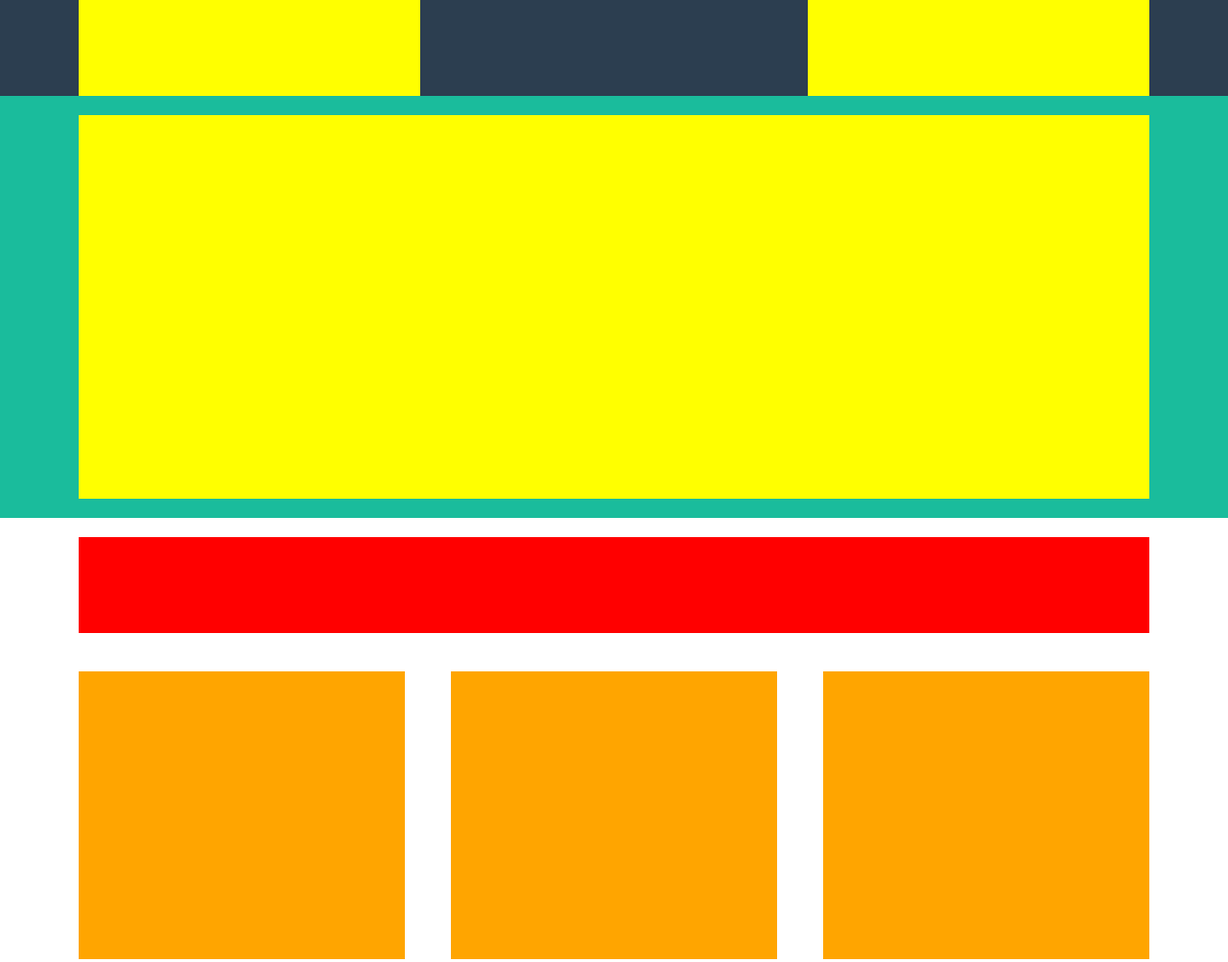
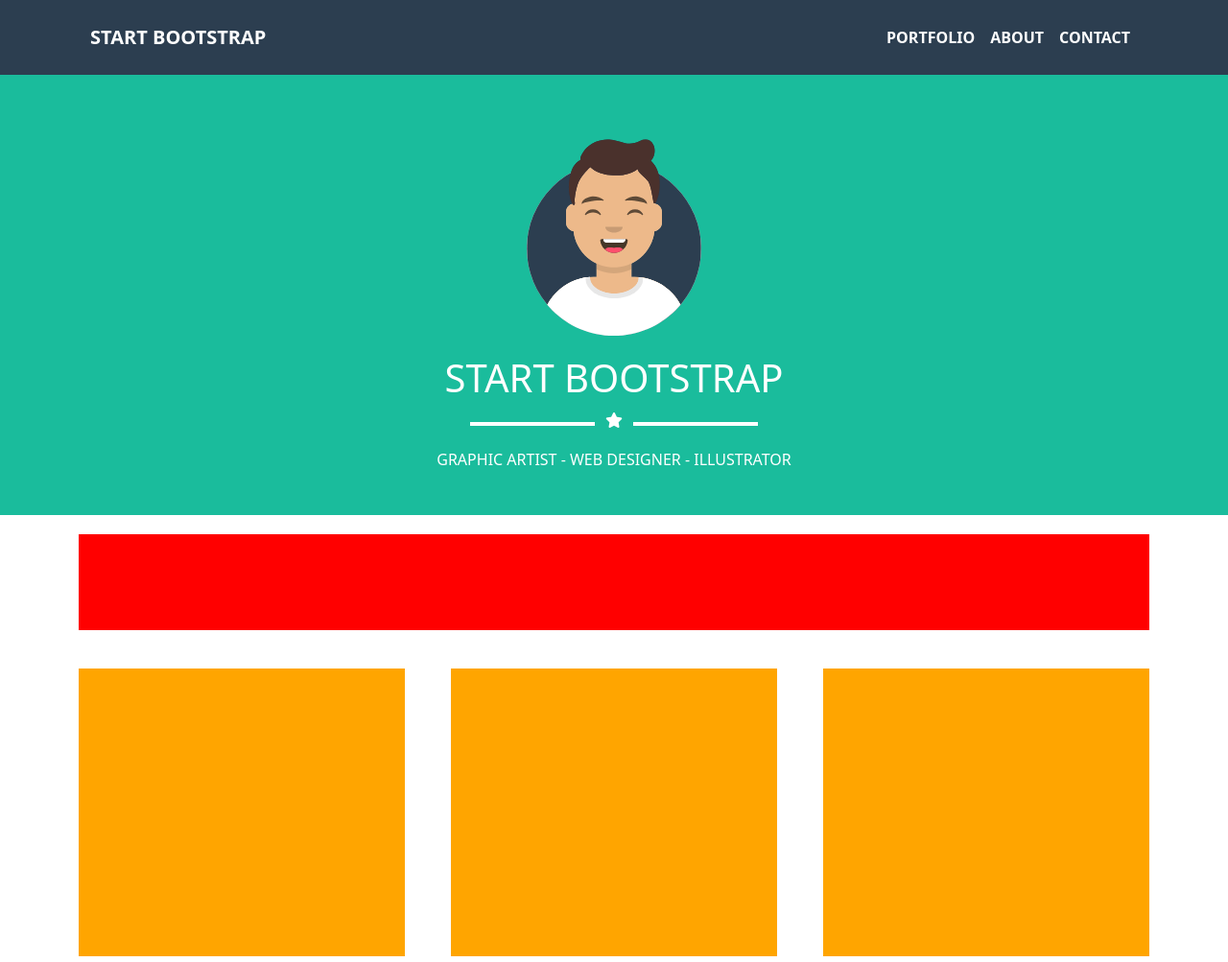
Before and after one commit to aymanmigal/html-css-bootstrap-freelancer, a plain HTML site: page index.html in a window 1280 px wide. Shown: the top 1003 px of the page at 96% size. Drawn offline with nearby package versions, Linux system fonts and the light colour scheme.

Commit message:
header+jumbotron content

```diff
--- a/css/style.css
+++ b/css/style.css
@@ -4,10 +4,12 @@
     box-sizing: border-box;
 }
 
+/*LAYOUT*/
+
 header {
     background-color: #2c3e50;
     width: 100%;
-    height: 100px;
+
 }
 
 .content {
@@ -20,8 +22,13 @@ header {
 }
 
 .content-jmb {
-    background-color: yellow;
-    height: 400px;
+   display: flex;
+   justify-content: center;
+   flex-direction: column;
+   align-items: center;
+   color: white;
+   padding: 20px 0;
+
 
 }
 
@@ -56,7 +63,53 @@ header {
     background-color: #2c3e50;
 
 }
-.paddingx20 {
-    padding: 20px 0;
+
+/*FINE LAYOUT*/
+
+
+
+/*HEADER*/
+.navbar a {
+    font-weight: 600;
+    color: WHITE;
+    padding: 16px 0;
+}
+
+.navbar a:hover {
+    color: rgb(151, 151, 151);
+}
+.navbar-toggler-icon {
+    filter: invert(1);
+    font-size: 22px;
+
 
 }
+.navbar-brand {
+    font-size: 1000;
+}
+/*FINE HEADER*/
+
+.img-jumbotron {
+    width: 200px;
+    text-align: center;
+    margin: 20px 0;
+}
+
+
+
+.line-star:before, .line-star:after  {
+    content: '';
+    display: inline-block;
+    width: 130px;
+    height: 4px;
+    background-color: white;
+
+
+}
+.fa-star {
+    margin: 0 7px;
+}
+.line-skills{
+    font-size: 16px;
+    margin-top: 20px;
+}
--- a/index.html
+++ b/index.html
@@ -8,19 +8,35 @@
     <link href="https://cdn.jsdelivr.net/npm/bootstrap@5.0.2/dist/css/bootstrap.min.css" rel="stylesheet" integrity="sha384-EVSTQN3/azprG1Anm3QDgpJLIm9Nao0Yz1ztcQTwFspd3yD65VohhpuuCOmLASjC" crossorigin="anonymous">
     <link rel="stylesheet" href="https://cdnjs.cloudflare.com/ajax/libs/font-awesome/6.4.0/css/all.min.css" integrity="sha512-iecdLmaskl7CVkqkXNQ/ZH/XLlvWZOJyj7Yy7tcenmpD1ypASozpmT/E0iPtmFIB46ZmdtAc9eNBvH0H/ZpiBw==" crossorigin="anonymous" referrerpolicy="no-referrer" />
     <link rel="stylesheet" href="./css/style.css">
+    <script src="https://cdn.jsdelivr.net/npm/bootstrap@5.3.0-alpha3/dist/js/bootstrap.bundle.min.js" integrity="sha384-ENjdO4Dr2bkBIFxQpeoTz1HIcje39Wm4jDKdf19U8gI4ddQ3GYNS7NTKfAdVQSZe" crossorigin="anonymous"></script>
 </head>
 
 <body>
    <header>
         <div class="container">
-            <div class="row justify-content-between">
-                <div class="col-4">
-                    <div class="content"></div>
+            <nav class="navbar navbar-expand-lg ">
+                <div class="container-fluid">
+                    <a class="navbar-brand" href="#">START BOOTSTRAP</a>
+                    <button class="navbar-toggler" type="button" data-bs-toggle="collapse" data-bs-target="#navbarSupportedContent" aria-controls="navbarSupportedContent" aria-expanded="false" aria-label="Toggle navigation">
+                        <span class="navbar-toggler-icon"><i class="fa-solid fa-bars"></i></span>
+                    </button>
+                    <div class="collapse navbar-collapse justify-content-end"   id="navbarSupportedContent">
+                        <ul class="navbar-nav mb-2 mb-lg-0">
+                        <li class="nav-item">
+                            <a class="nav-link" aria-current="page" href="#">PORTFOLIO</a>
+                        </li>
+                        <li class="nav-item">
+                            <a class="nav-link" href="#">ABOUT</a>
+                        </li>
+
+                        <li class="nav-item">
+                            <a class="nav-link" href="#">CONTACT</a>
+                        </li>
+                        </ul>
+
+                    </div>
                 </div>
-                <div class="col-4">
-                    <div class="content"></div>
-                </div>
-            </div>
+            </nav>
         </div>
    </header>
 
@@ -28,8 +44,18 @@
     <section id="jumbotron">
         <div class="container">
             <div class="row">
-                <div class="col-12">
-                    <div class="content-jmb"></div>
+                <div class="col-12 col-md-6 offset-md-3">
+                    <div class="content-jmb text-center">
+                        <div class="img-jumbotron">
+                            <img src="img/avatar.svg" class="img-fluid" >
+                        </div>
+                        <h1>START BOOTSTRAP</h1>
+                        <div class="line-star">
+                            <i class="fas fa-star"></i>
+
+                        </div>
+                        <h3 class="line-skills">GRAPHIC ARTIST - WEB DESIGNER - ILLUSTRATOR</h3>
+                    </div>
                 </div>
             </div>
         </div>
@@ -137,7 +163,7 @@
         <div class="container">
             <div class="row">
                 <div class="col-12">
-                    <div class="content-about-title paddingx20"></div>
+                    <div class="content-about-title"></div>
                 </div>
             </div>
         </div>
```
Also changed, not shown: img/avatar.svg (added), img/cabin.png (added), img/cake.png (added), img/circus.png (added), img/game.png (added), img/safe.png (added), img/submarine.png (added), layouts/desktop.png (added), layouts/smartphone.png (added), layouts/tablet.png (added).
